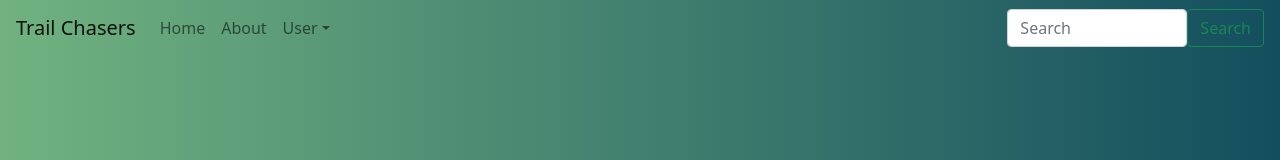
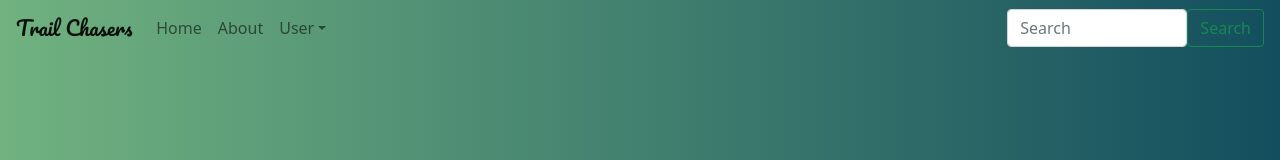
Before and after one commit to TaaniBravo/Trail-Chasers-React, a React (Create React App) app in the folder client/: page / in a window 1280 px wide. Shown: the top 160 px of the page. Built offline with nearby package versions, Linux system fonts and the light colour scheme.

Commit message:
Created the mixins and _variables files for my styling.

```diff
--- a/client/public/index.html
+++ b/client/public/index.html
@@ -12,6 +12,12 @@
     />
     <link rel="apple-touch-icon" href="%PUBLIC_URL%/logo192.png" />
     <link rel="manifest" href="%PUBLIC_URL%/manifest.json" />
+    <!-- Font Family -->
+    <link rel="preconnect" href="https://fonts.gstatic.com" />
+    <link
+      href="https://fonts.googleapis.com/css2?family=Pacifico&display=swap"
+      rel="stylesheet"
+    />
     <title>Trail Chasers</title>
   </head>
   <body>
--- a/client/src/App.scss
+++ b/client/src/App.scss
@@ -1,5 +1,7 @@
+// Imports
+@import "./scss/variables";
+
 // Classes
-
 .App {
   text-align: center;
   background: #134e5e; /* fallback for old browsers */
--- a/client/src/components/Header/index.js
+++ b/client/src/components/Header/index.js
@@ -13,7 +13,9 @@
   return (
     <header>
       <Navbar expand="lg">
-        <Navbar.Brand href="#">Trail Chasers</Navbar.Brand>
+        <Navbar.Brand id="navbar__branding" href="/home">
+          Trail Chasers
+        </Navbar.Brand>
         <Navbar.Toggle aria-controls="navbarScroll" />
         <Navbar.Collapse id="navbarScroll">
           <Nav
--- a/client/src/components/Header/style.scss
+++ b/client/src/components/Header/style.scss
@@ -1,5 +1,12 @@
+// Imports
+@import "../../scss//variables";
+
 header {
   width: 100%;
   padding-inline: 1em;
   background-color: rgba(0, 0, 0, 0);
 }
+
+#navbar__branding {
+  font-family: $trailChasersFont;
+}
--- /dev/null
+++ b/client/src/scss/_mixins.scss
@@ -0,0 +1 @@
+@import "./variables";
--- /dev/null
+++ b/client/src/scss/_variables.scss
@@ -0,0 +1 @@
+$trailChasersFont: "Pacifico", cursive;
```
